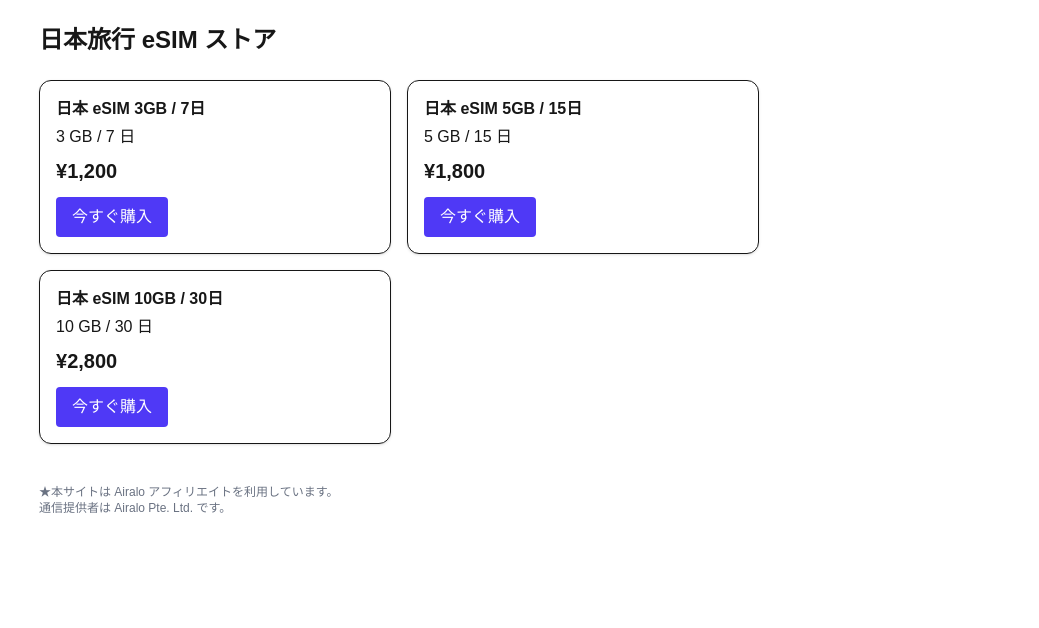
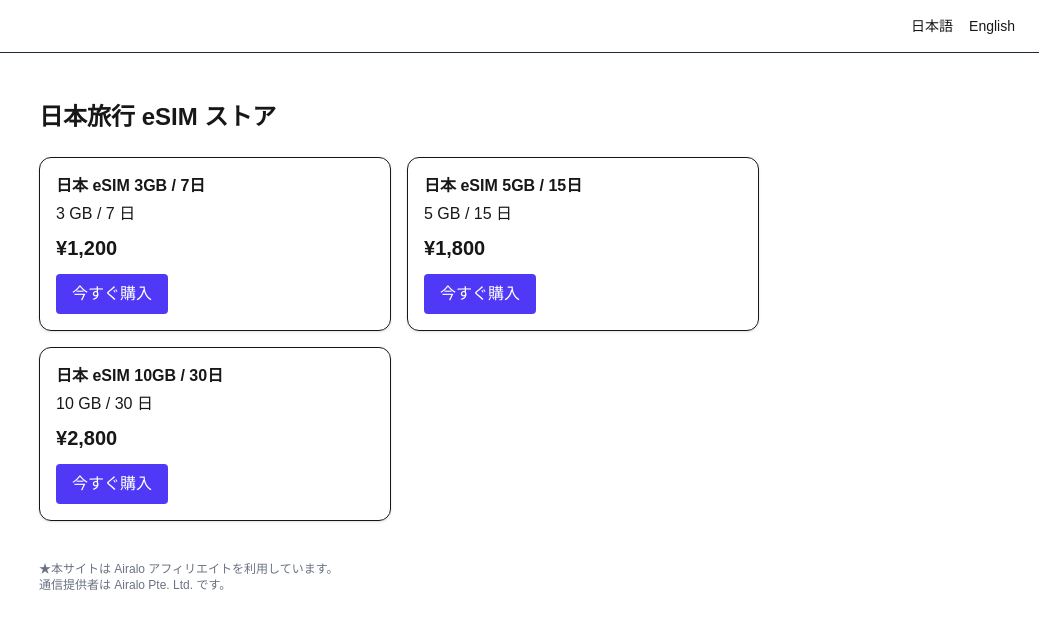
Before and after one commit to done-void/esim-jp, a Next.js app: page / in a window 1280 px wide. Shown: the top 628 px of the page, without its empty margins (241-1280 px from the left). Built offline with nearby package versions, Linux system fonts and the light colour scheme.

Commit message:
feat: add language switcher to layout

```diff
--- a/src/app/layout.tsx
+++ b/src/app/layout.tsx
@@ -1,6 +1,7 @@
 import type { Metadata } from "next";
 import { Geist, Geist_Mono } from "next/font/google";
 import "./globals.css";
+import Link from "next/link";
 
 const geistSans = Geist({
   variable: "--font-geist-sans",
@@ -13,8 +14,8 @@ const geistMono = Geist_Mono({
 });
 
 export const metadata: Metadata = {
-  title: "Create Next App",
-  description: "Generated by create next app",
+  title: "日本旅行 eSIM ストア",
+  description: "日本旅行に便利なeSIMを簡単に購入できるストアです。Airalo公式アフィリエイト対応。",
 };
 
 export default function RootLayout({
@@ -24,26 +25,21 @@ export default function RootLayout({
 }>) {
   return (
     <html lang="ja">
-      <head>
-        {/* Travelpayouts 所有権確認スクリプト */}
-        <script
-          data-noptimize="1"
-          data-cfasync="false"
-          data-wpfc-render="false"
-          dangerouslySetInnerHTML={{
-            __html: `(function () {
-              var script = document.createElement("script");
-              script.async = 1;
-              script.src = 'https://emrld.cc/NDI5Mjk2.js?t=429296';
-              document.head.appendChild(script);
-            })();`,
-          }}
-        />
-      </head>
       <body
-        className={`${geistSans.variable} ${geistMono.variable} antialiased`}
+        className={`${geistSans.variable} ${geistMono.variable} antialiased bg-black text-white min-h-screen`}
       >
-        {children}
+        <header className="w-full py-4 px-6 text-right text-sm border-b border-gray-800">
+          <nav>
+            <Link href="/blog/what-is-esim" className="mr-4 hover:underline">
+              日本語
+            </Link>
+            <Link href="/en/what-is-esim" className="hover:underline">
+              English
+            </Link>
+          </nav>
+        </header>
+
+        <main className="px-6 py-6">{children}</main>
       </body>
     </html>
   );
```
